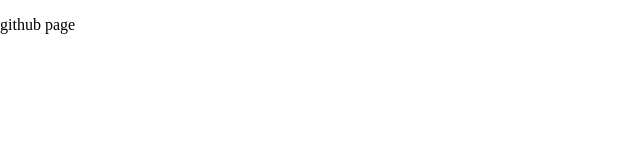
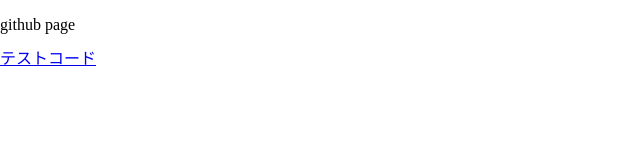
Before and after one commit to watanabeminami/test-intaraction, a plain HTML site: page docs/index.html in a window 1280 px wide. Shown: the whole page, without its empty margins (0-640 px from the left). Drawn offline with nearby package versions, Linux system fonts and the light colour scheme.

Commit message:
new create test-page

```diff
--- a/docs/index.html
+++ b/docs/index.html
@@ -22,5 +22,6 @@
 </head>
 <body>
 	<p>github page</p>
+    <a href="/docs/html/test-code.html">テストコード</a>
 </body>
 </html>
```
Also changed, not shown: docs/html/test-code.html (added).
